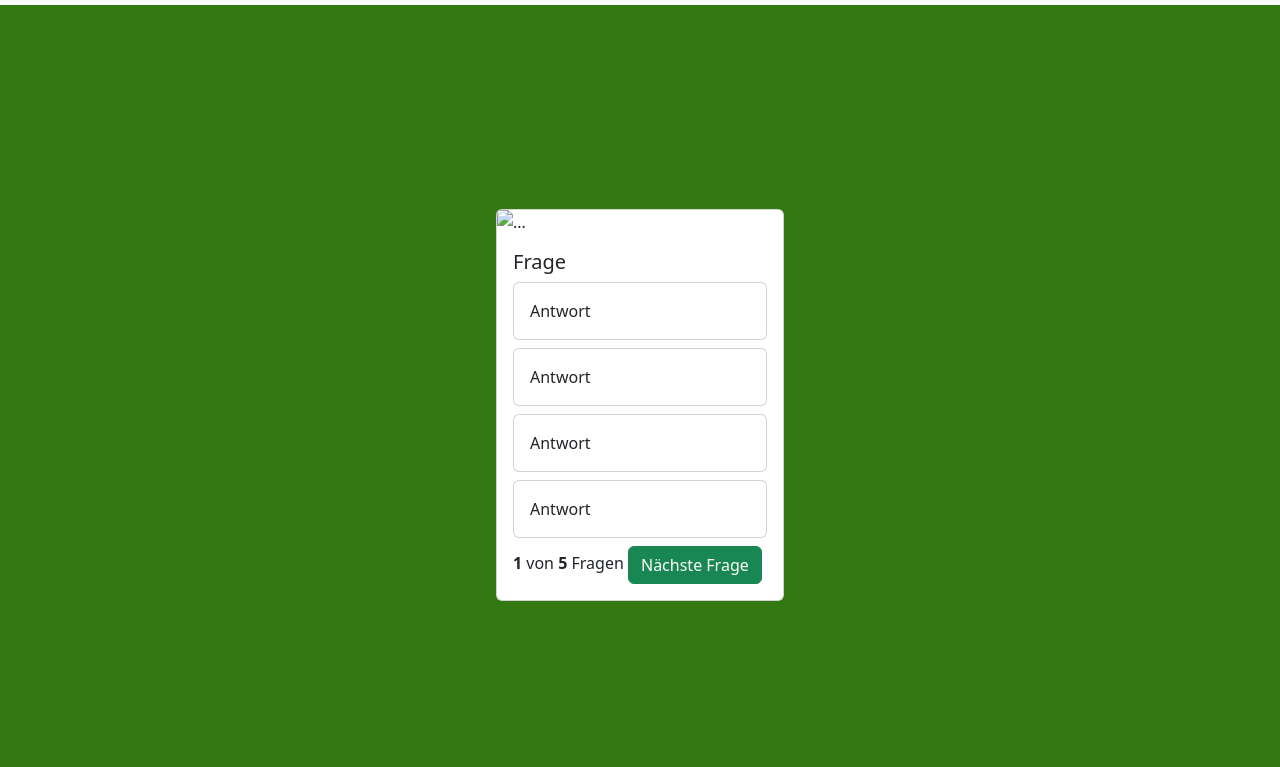
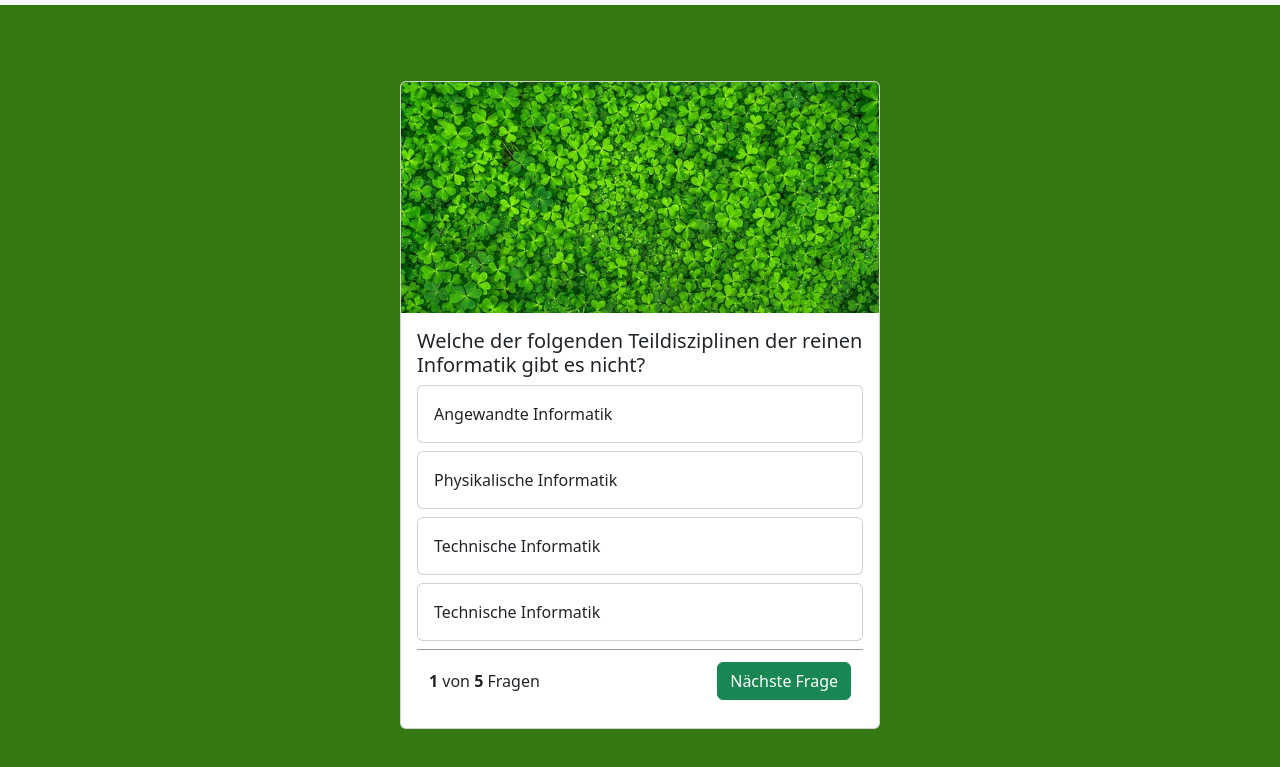
Before and after one commit to flohob/Quizapp, a plain HTML site: page quizapp.html in a window 1280 px wide. Shown: the part 45-812 px from the top of the page. Drawn offline with nearby package versions, Linux system fonts and the light colour scheme.

Commit message:
New Functions in JS

```diff
--- /dev/null
+++ b/data.js
@@ -0,0 +1,42 @@
+let questions = [
+    {
+        "question": "Welche der folgenden Teildisziplinen der reinen Informatik gibt es nicht?",
+        "answer_1": "Angewandte Informatik",
+        "answer_2": "Physikalische Informatik",
+        "answer_3": "Technische Informatik",
+        "answer_4": "Theoretische Informatik",
+        "right_answer": 2
+    },
+    {
+        "question": "Wie heiÃŸt das Protokoll, das fÃ¼r die WWW-Kommunikation verwendet wird?",
+        "answer_1": "LWP",
+        "answer_2": "WWWP",
+        "answer_3": "HTTP",
+        "answer_4": "HTML",
+        "right_answer": 3
+    },
+    {
+        "question": "Welchen Sicherheitsstandard fÃ¼r WLAN sollte man mindestens verwenden?",
+        "answer_1": "WEP",
+        "answer_2": "WPA2",
+        "answer_3": "WPA1",
+        "answer_4": "SSL",
+        "right_answer": 2
+    },
+    {
+        "question": "Was ist ein GUI?",
+        "answer_1": "Graphical User Interface (grafische BenutzeroberflÃ¤che)",
+        "answer_2": "Generic Unix Interface (Unix-Standardsystemschnittstelle)",
+        "answer_3": "Globally Unique Identity (weltweit einmalige Registriernummer)",
+        "answer_4": "Gate Undefined Issue (SicherheitslÃ¼cke in Betriebssystemen)",
+        "right_answer": 1
+    },
+    {
+        "question": "Welches Tag gibt die HauptÃ¼berschrift eines HTML-Dokuments an?",
+        "answer_1": "htop",
+        "answer_2": "head",
+        "answer_3": "mainhead",
+        "answer_4": "h1",
+        "right_answer": 4
+    }
+];
--- a/quizapp.html
+++ b/quizapp.html
@@ -7,13 +7,14 @@
     <link rel="stylesheet" href="node_modules/bootstrap/dist/css/bootstrap.min.css">
     <link rel="stylesheet" href="style.css">
     <script src="script.js"></script>
+    <script src="data.js"></script>
 
     <!--Bootstrap Files-->
     <link href="https://cdn.jsdelivr.net/npm/bootstrap@5.3.1/dist/css/bootstrap.min.css" rel="stylesheet" integrity="sha384-4bw+/aepP/YC94hEpVNVgiZdgIC5+VKNBQNGCHeKRQN+PtmoHDEXuppvnDJzQIu9" crossorigin="anonymous">
     <script src="https://cdn.jsdelivr.net/npm/bootstrap@5.3.1/dist/js/bootstrap.bundle.min.js" integrity="sha384-HwwvtgBNo3bZJJLYd8oVXjrBZt8cqVSpeBNS5n7C8IVInixGAoxmnlMuBnhbgrkm" crossorigin="anonymous"></script>
 </head>
 
-<body>
+<body onload="init()">
     <nav class="navbar bg-body-tertiary">
         <div class="container-fluid">
           <span class="navbar-brand mb-0 h1">Navbar</span>
@@ -21,37 +22,41 @@
       </nav>
 
       <div class="container-quizz">
-      <div class="card" style="width: 18rem;">
-        <img src="" class="card-img-top" alt="...">
+        <div class="quizcard">
+      <div class="card">
+        <img src="leaf-ge3eae48fa_640.jpg" class="card-img-top" alt="...">
         <div class="card-body">
-          <h5 class="card-title">Frage</h5>
+          <h5 class="card-title" id="questiontext">Frage</h5>
 
-          <div class="card mb-2">
-            <div class="card-body">
+          <div class="card mb-2 quiz-answer-card" onclick="answer('answer_1')">
+            <div class="card-body" id="answer_1">
               Antwort
             </div>
           </div>
-          <div class="card mb-2">
-            <div class="card-body">
+          <div class="card mb-2 quiz-answer-card" onclick="answer('answer_2')">
+            <div class="card-body" id="answer_2">
               Antwort
             </div>
           </div>
-          <div class="card mb-2">
-            <div class="card-body">
+          <div class="card mb-2 quiz-answer-card" onclick="answer('answer_3')">
+            <div class="card-body" id="answer_3">
               Antwort
             </div>
           </div>
-          <div class="card mb-2">
-            <div class="card-body">
+          <div class="card mb-2 quiz-answer-card" onclick="answer('answer_4')" >
+            <div class="card-body" id="answer_4">
             Antwort
             </div>
           </div>
 
           <div class="question-footer">
-            <b>1</b> von <b>5</b> Fragen
+            <span>
+            <b>1</b> von <b id="allquestions">5</b> Fragen
+            </span>
             <button type="button" class="btn btn-success">Nächste Frage</button>
           </div>
 
+        </div>
         </div>
       </div>
       </div>
--- a/script.js
+++ b/script.js
@@ -0,0 +1,27 @@
+
+currentQuestion = 0;
+
+
+function init() {
+    document.getElementById('allquestions').innerHTML = questions.length;
+
+    showquestion();
+}
+
+function showquestion (){
+let question = questions[currentQuestion];
+document.getElementById('questiontext').innerHTML = question['question'];
+document.getElementById('answer_1').innerHTML = question['answer_1'];
+document.getElementById('answer_2').innerHTML = question['answer_2'];
+document.getElementById('answer_3').innerHTML = question['answer_3'];
+document.getElementById('answer_4').innerHTML = question['answer_3'];
+}
+
+function answer(selection) {
+    let question = questions[currentQuestion];
+    let selectedQuestionNumber = selection.slice(-1);
+
+    if (selectedQuestionNumber == question['right_answer']) {console.log ("Richige Antwort")}
+     else { console.log("Falsche Antwort")};
+
+}
--- a/style.css
+++ b/style.css
@@ -10,4 +10,22 @@ body {
     align-items: center;
     height: 100vh;
     background-color: #347812 !important;
+
 }
+
+.question-footer {
+    display: flex;
+    justify-content: space-between;
+    align-items: center;
+    border-top: 1px solid rgba(0, 0, 0, 0.4);
+    padding: 12px;
+}
+
+.quizcard {
+width: 30rem;
+}
+
+.quiz-answer-card:hover {
+cursor: pointer;
+background-color: rgba(0, 0, 0, 0.05);
+}
```
Also changed, not shown: leaf-ge3eae48fa_640.jpg (added).
